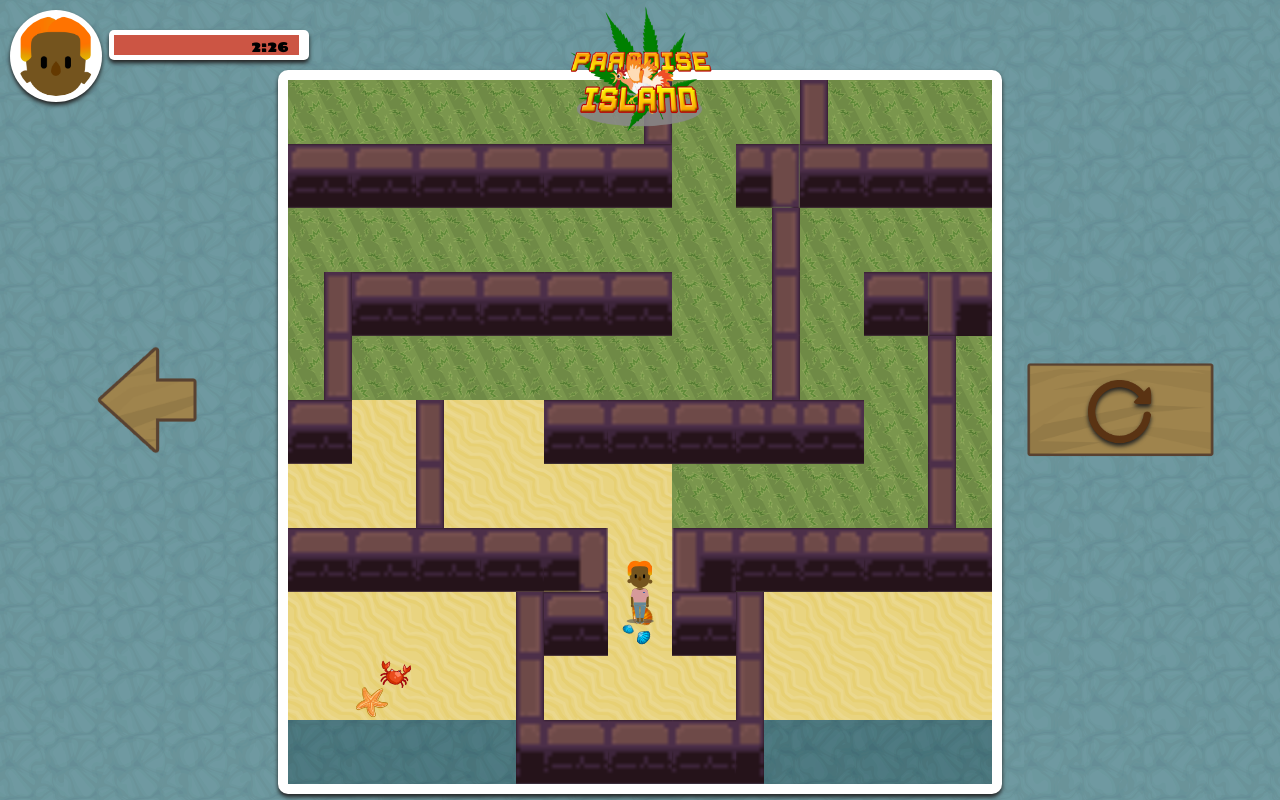
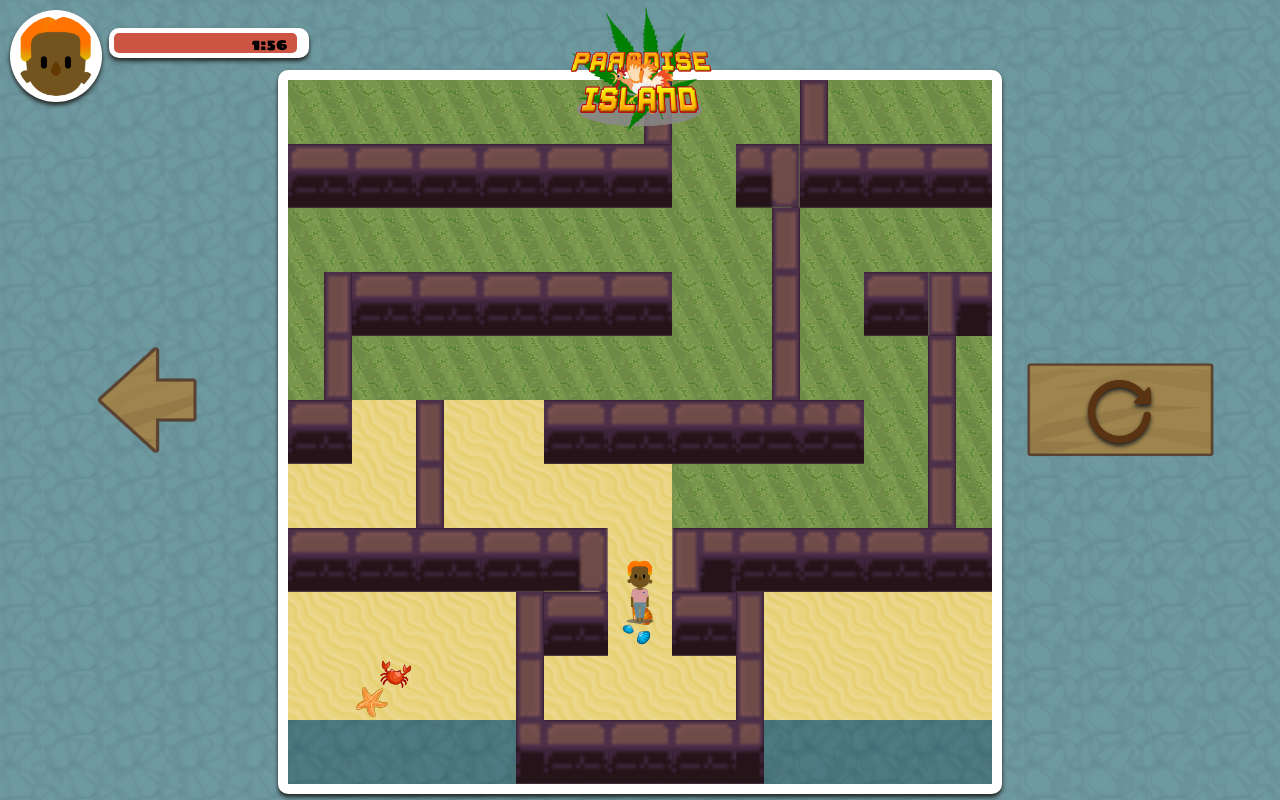
Before and after one commit to huayong1678/Heaven-Island, a plain HTML site: page logic-grid.html in a window 1280 px wide. Drawn offline with nearby package versions, Linux system fonts and the light colour scheme.

Commit message:
Bar Fix End Game

```diff
--- a/logic-grid.html
+++ b/logic-grid.html
@@ -26,12 +26,12 @@
     height: 30px;
     padding: 5px;
     margin: 10px auto;
-    top: 20px;
+    top: 18px;
     left: 8.5%;
   background-color: rgb(255, 255, 255);
-  -webkit-border-radius: 5px;
-    -moz-border-radius: 5px;
-    border-radius: 5px;
+  -webkit-border-radius: 10px;
+    -moz-border-radius: 10px;
+    border-radius: 10px;
     position: fixed;
     -webkit-filter: drop-shadow(0px 3px 2px #222);
             filter: drop-shadow(0px 3px 2px #222);
@@ -44,17 +44,19 @@
   line-height: 22px; /* same as #progressBar height if we want text middle aligned */
   width: 0;
   background-color: #c54;
+  -webkit-border-radius: 5px;
+    -moz-border-radius: 5px;
+    border-radius: 5px;
   box-sizing: border-box;
   position: relative;
-
-    transition: width .5s linear;
+    transition: width 500ms radial;
 }
     </style>
     <script>
-        function progress(timeleft, timetotal, $element) {
-    var progressBarWidth = timeleft * $element.width() *2 / timetotal;
+    function progress(timeleft, timetotal, $element) {
+    var progressBarWidth = timeleft * $element.width() *2.5 / timetotal;
     $element.find('div').animate({ width: progressBarWidth }, 500).html(Math.floor(timeleft/60) + ":"+ timeleft%60);
-    if(timeleft > 0) {
+    if(timeleft >= 0) {
         setTimeout(function() {
             progress(timeleft - 1, timetotal, $element);
         }, 1000);
@@ -66,9 +68,10 @@
                     } else {
                     }
     }
+
 };
 
-progress(150, 300, $('#progressBar'));
+progress(120, 300, $('#progressBar'));
     </script>
     <!--  <div class="health-bar" data-total="1000" data-value="1000">
         <div class="bar">
@@ -113,7 +116,7 @@ progress(150, 300, $('#progressBar'));
     </audio>
     <script>
         document.addEventListener('keydown', function(e) {
-        if (e.keyCode == 37 || e.keyCode == 38 || e.keyCode == 38 || e.keyCode == 40) {
+        if (e.keyCode == 37 || e.keyCode == 38 || e.keyCode == 39 || e.keyCode == 40) {
           document.getElementById('audio').play();
         }
       });
```
Also changed, not shown: 1 other file.
